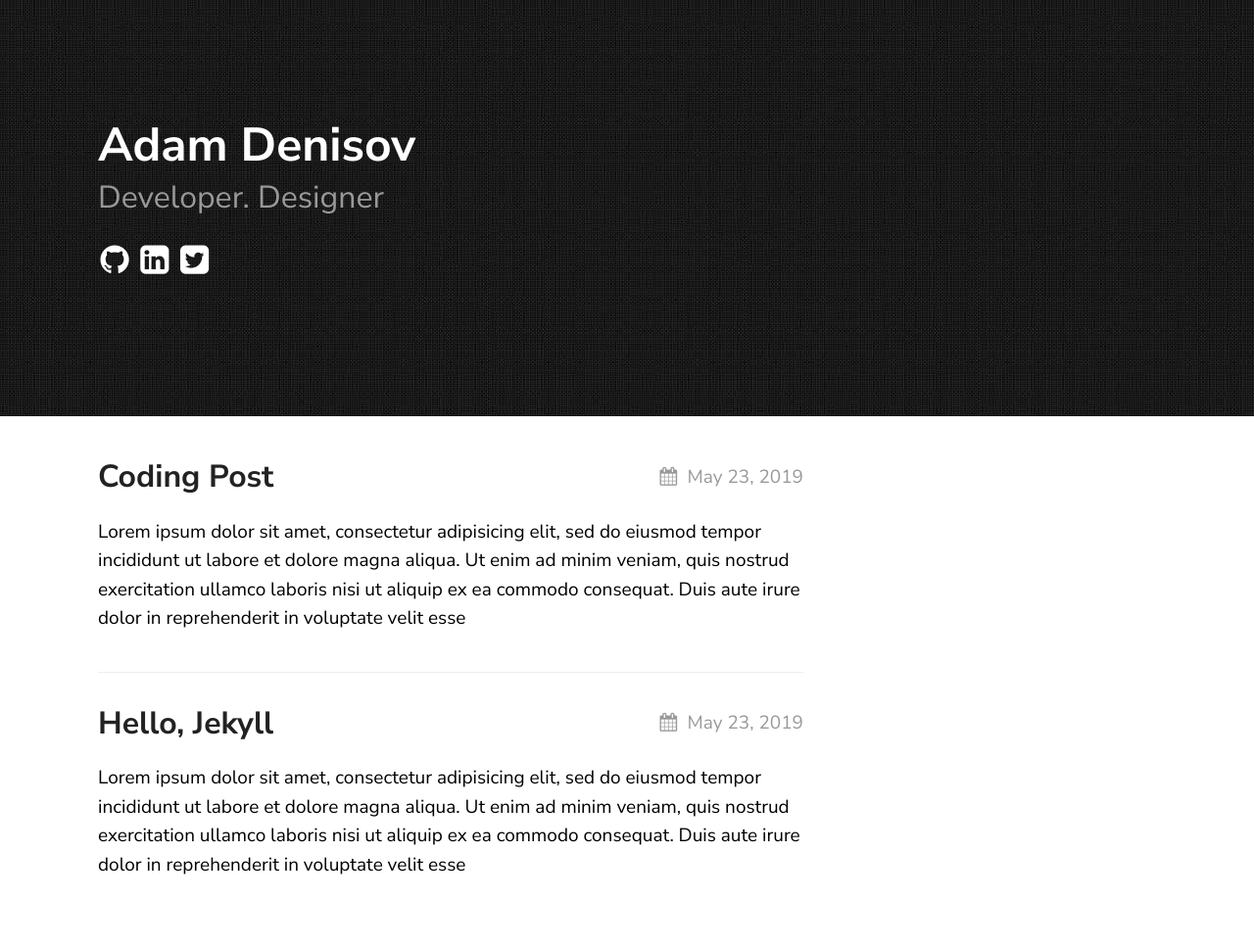
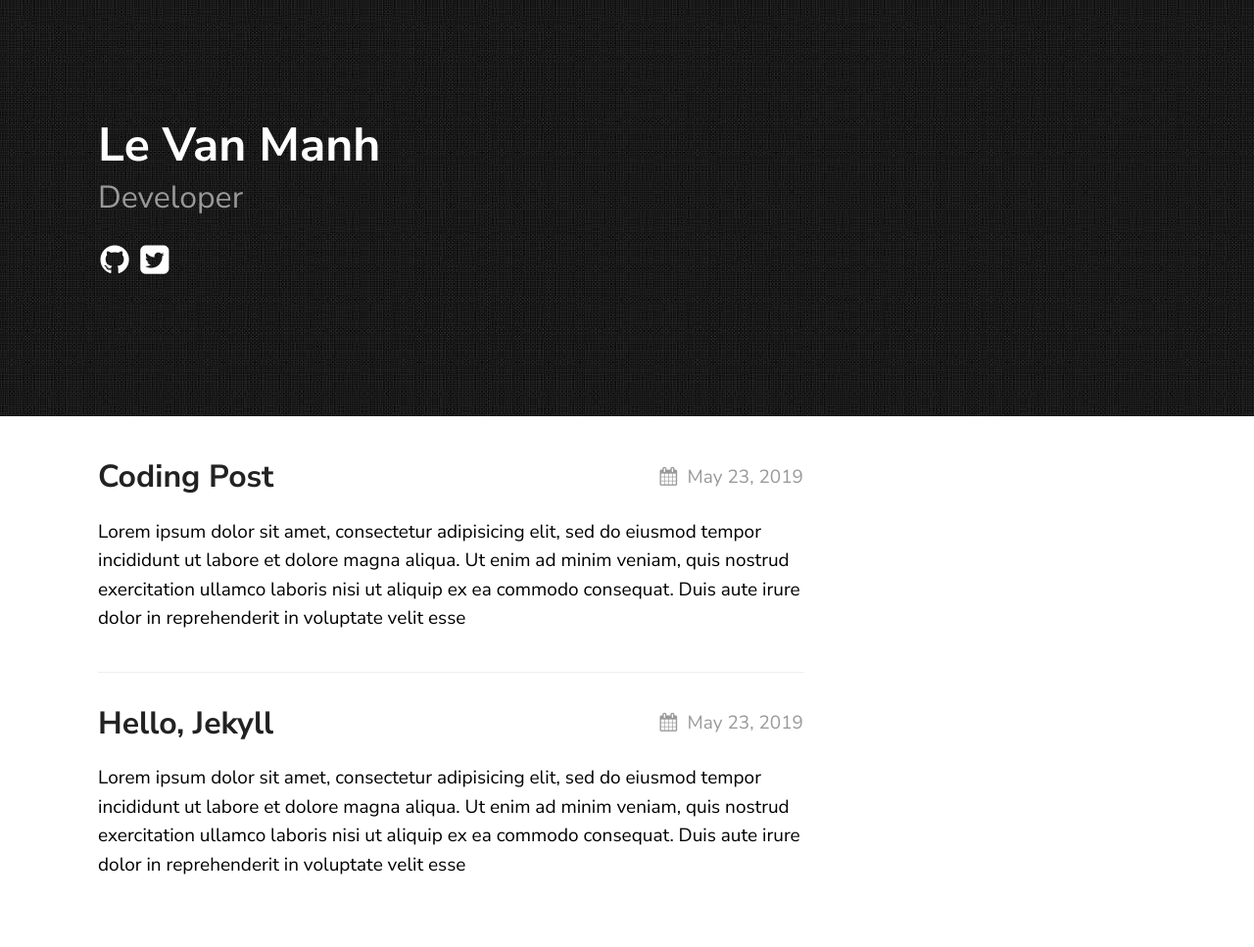
Before and after one commit to levanmanhbka/levanmanhbka.github.io, a Jekyll site: the page built from index.md, in a window 1280 px wide. Shown: the whole page at 98% size. Built offline with Jekyll 4.4.1, drawn with Linux system fonts in a browser that asks for light colours.

Commit message:
change config

```diff
--- a/_config.yml
+++ b/_config.yml
@@ -1,4 +1,4 @@
-title: Texture Theme
+title: Le Van Manh
 author: GitHub User
 email: your-email@domain.com
 description: > # this means to ignore newlines until "show_exerpts:"
@@ -15,8 +15,8 @@ sass:
 
 permalink: /posts/:title/
 texture:
-  title: Adam Denisov
-  tagline: Developer. Designer
+  title: Le Van Manh
+  tagline: Developer
   date_format: "%b %-d, %Y"
   style: black
   showNav: false
@@ -24,9 +24,10 @@ texture:
 
   # generate social links in footer
   social_links:
-    twitter: thelehhman
-    github:  thelehhman
-    linkedIn: in/thelehhman
+    twitter: levanmanhbka
+    github:  levanmanhbka
+    #linkedIn: in/thelehhman
+    facebook: levanmanhbka
     rss: rss
 
 
```
